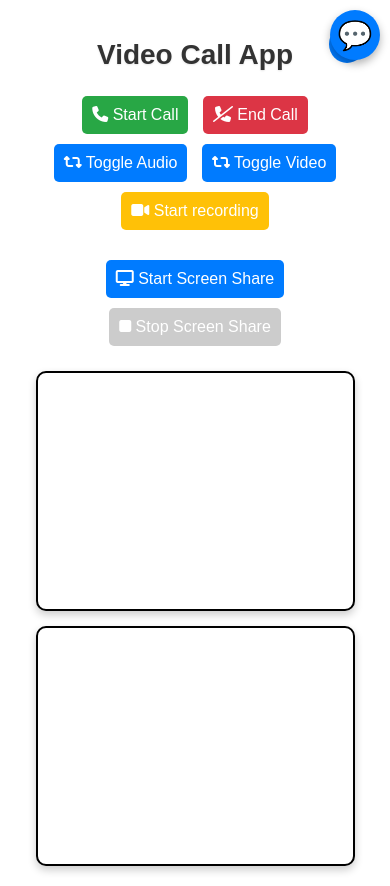
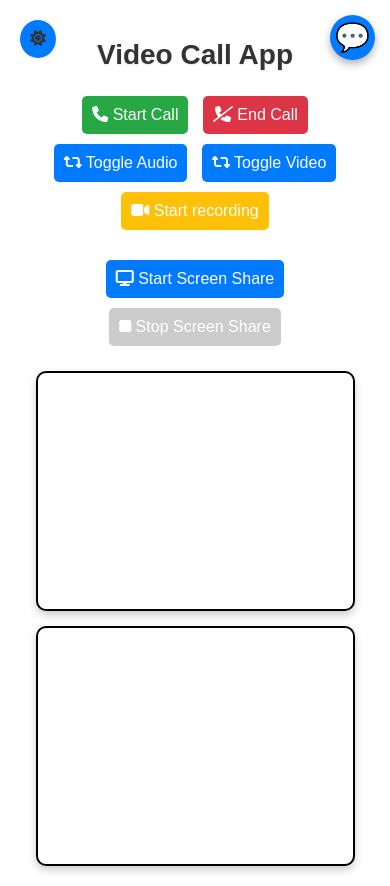
Before and after one commit to Coconutmomoko/theralink25, a plain HTML site: page frontend/index.html in a window 390 px wide. Drawn offline with nearby package versions, Linux system fonts and the light colour scheme; no server answers.

Commit message:
dark mode update - responsiveness

```diff
--- a/frontend/style.css
+++ b/frontend/style.css
@@ -47,7 +47,8 @@ h1 {
 .theme-toggle {
 	position: absolute;
 	top: 20px;
-	right: 20px;
+	right: auto;
+	left: 20px;
 	padding: 10px;
 	border-radius: 50%;
 	background: var(--primary-color) !important;
@@ -368,10 +369,19 @@ h2 {
 		margin-bottom: 5px;
 	}
 
+	.theme-toggle {
+		left: 15px;
+		top: 15px;
+		transform: none;
+	}
+
 	#chat-icon {
 		background-color: var(--chat-icon-color);
-		top: 10px;
-		right: 10px;
+		top: 15px;
+		right: 15px;
+		left: auto;
+		width: 45px;
+		height: 45px;
 	}
 
 	#chat-icon img {
```
